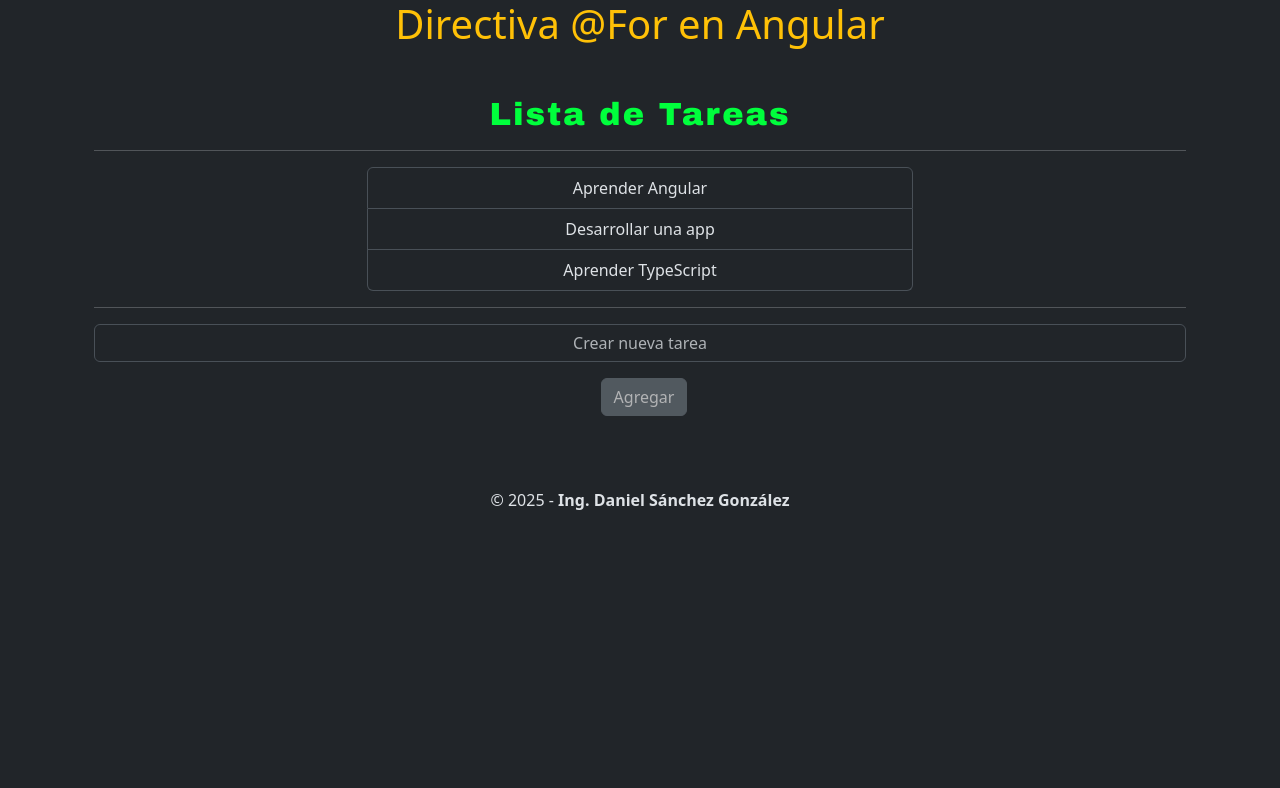
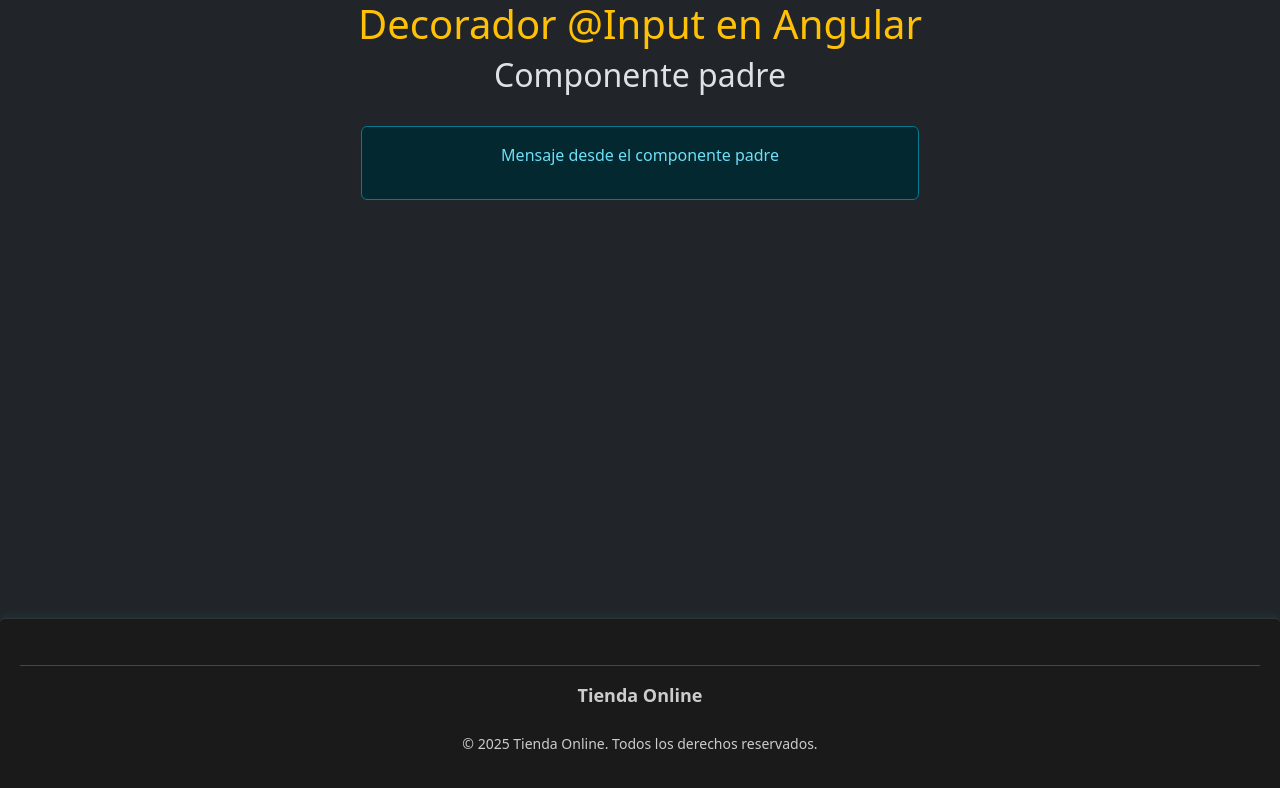
Before and after one commit to dsanchez-dev/App-Angular, an Angular app: page / in a window 1280 px wide. Shown: the top 788 px of the page. Built offline with nearby package versions, Linux system fonts and the light colour scheme.

Commit message:
P13 - Decorador Input en Angular y correciones

```diff
--- a/src/app/app.css
+++ b/src/app/app.css
@@ -0,0 +1,54 @@
+.footer {
+  margin-top: 60px;
+  padding: 30px 20px;
+  background-color: #1a1a1a;
+  color: #ccc;
+  text-align: center;
+  font-size: 14px;
+  border-top: 1px solid #333;
+  border-radius:5px 5px 0 0;
+  box-shadow: 0 -2px 8px rgba(0, 255, 255, 0.08);
+}
+
+.footer-content {
+  display: flex;
+  flex-direction: column;
+  gap: 8px;
+}
+
+.footer .brand {
+  font-weight: bold;
+  font-size: 18px;
+}
+
+.footer .author {
+  font-style: italic;
+  color: #999;
+}
+
+.footer a {
+  color: #00ffaa;
+  text-decoration: none;
+}
+
+.footer a:hover {
+  text-decoration: underline;
+}
+
+/* Estilo base para toda la página */
+html, body {
+  height: 100%;
+  margin: 0;
+  padding: 0;
+}
+
+body.page {
+  display: flex;
+  flex-direction: column;
+  min-height: 100vh; /* altura total de viewport */
+}
+
+/* El contenido crece y empuja al footer hacia abajo */
+.page-content {
+  flex: 1;
+}
--- a/src/app/app.html
+++ b/src/app/app.html
@@ -1,4 +1,21 @@
-<div class="container text-center">
-  <h1 class="text-center text-warning">{{titulo}}</h1>
-  <app-componente-for/>
-</div>
+<body class="page">
+  <div class="page-content">
+    <div class="container text-center">
+      <h1 class="text-center text-warning">{{titulo}}</h1>
+      <app-padre />
+    </div>
+  </div>
+
+  <div>
+    <footer class="footer">
+      <hr />
+      <div class="footer-content">
+        <p class="brand">Tienda Online</p>
+        <p class="copyright">
+          &copy; {{ currentYear }} Tienda Online. Todos los derechos reservados.
+        </p>
+      </div>
+    </footer>
+  </div>
+
+</body>
--- a/src/app/app.ts
+++ b/src/app/app.ts
@@ -1,14 +1,15 @@
 import { Component } from '@angular/core';
-import { AgregarTarea } from "./agregar-tarea/agregar-tarea";
-import { ComponenteFor } from "./componente-for/componente-for";
+import { PadreComponent } from './padre/padre';
 
 @Component({
   selector: 'app-root',
   standalone: true,
-  imports: [ComponenteFor],
+  imports: [PadreComponent],
   templateUrl: './app.html',
   styleUrl: './app.css',
 })
 export class App {
-  titulo = 'Directiva @For en Angular';
+  titulo = 'Decorador @Input en Angular';
+
+  currentYear: number = new Date().getFullYear();
 }
--- a/src/app/componente-for/componente-for.html
+++ b/src/app/componente-for/componente-for.html
@@ -13,7 +13,7 @@
     <hr>
 
     <div class="input-group mb-3">
-        <input type="text" class="form-control text-center" placeholder="Crear nueva tarea" [(ngModel)]="nuevaTarea" />
+        <input type="text" class="form-control text-center" style="max-width: 300px; margin: 0 auto;" placeholder="Crear nueva tarea" [(ngModel)]="nuevaTarea" />
     </div>
     <div class="input-group-append">
         <button class="btn ms-2" [ngClass]="nuevaTarea.trim() ? 'btn-primary' : 'btn-secondary'"
@@ -22,7 +22,3 @@
         </button>
     </div>
 </div>
-
-<footer id="footer" class="footer text-center py-4 mt-5">
-    <p class="mb-0">&copy; 2025 - <strong>Ing. Daniel Sánchez González</strong></p>
-</footer>
--- a/src/app/hijo/hijo.html
+++ b/src/app/hijo/hijo.html
@@ -1,2 +1,3 @@
-<p>{{mostrarTitulo}} (Metodo de TypeScript) </p>
-<p>{{getTitulo()}} (Metodo con JavaScript) </p>
+<div class="alert alert-info w-50 mx-auto" >
+    <p>{{mensaje}}</p>
+</div>
--- a/src/app/hijo/hijo.ts
+++ b/src/app/hijo/hijo.ts
@@ -1,22 +1,14 @@
-import { Component } from '@angular/core';
+import { Component, Input } from '@angular/core';
 
 @Component({
   selector: 'app-hijo',
+  standalone: true,
   imports: [],
   templateUrl: './hijo.html',
   styleUrl: './hijo.css'
 })
-export class Hijo {
-  private titulo = 'Hola desde el Titulo Hijo!';
-
-  //Getter de la propiedad
-  get mostrarTitulo() {
-    return this.titulo;
-  }
-
-  //Metodo normal
-  public getTitulo() {
-    return this.titulo;
-  }
-
+export class HijoComponent {
+  // !: operador non-null assertion
+  // confie en que esta propiedad va ser inicializada
+  @Input() mensaje!: string;
 }
--- a/src/app/padre/padre.html
+++ b/src/app/padre/padre.html
@@ -1,4 +1,3 @@
-<p>Componente Padre</p>
-<app-hijo/>
-<app-hijo/>
-<app-hijo/>
+<h2>Componente padre</h2>
+<br>
+<app-hijo [mensaje]="mensajePadre" />
--- a/src/app/padre/padre.ts
+++ b/src/app/padre/padre.ts
@@ -1,12 +1,13 @@
 import { Component } from '@angular/core';
-import { Hijo } from "./hijo/hijo";
+import { HijoComponent } from '../hijo/hijo';
 
 @Component({
   selector: 'app-padre',
-  imports: [Hijo],
+  standalone: true,
+  imports: [HijoComponent],
   templateUrl: './padre.html',
   styleUrl: './padre.css'
 })
-export class Padre {
-
+export class PadreComponent {
+  mensajePadre: string = "Mensaje desde el componente padre"
 }
```
